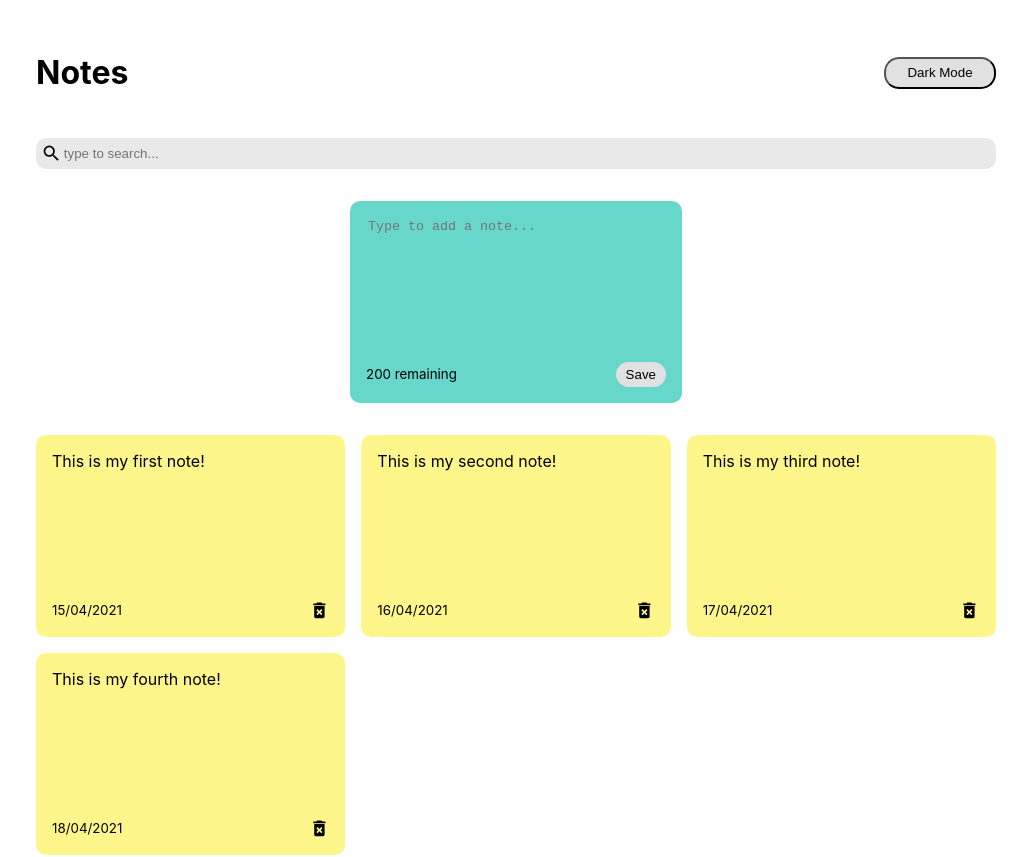
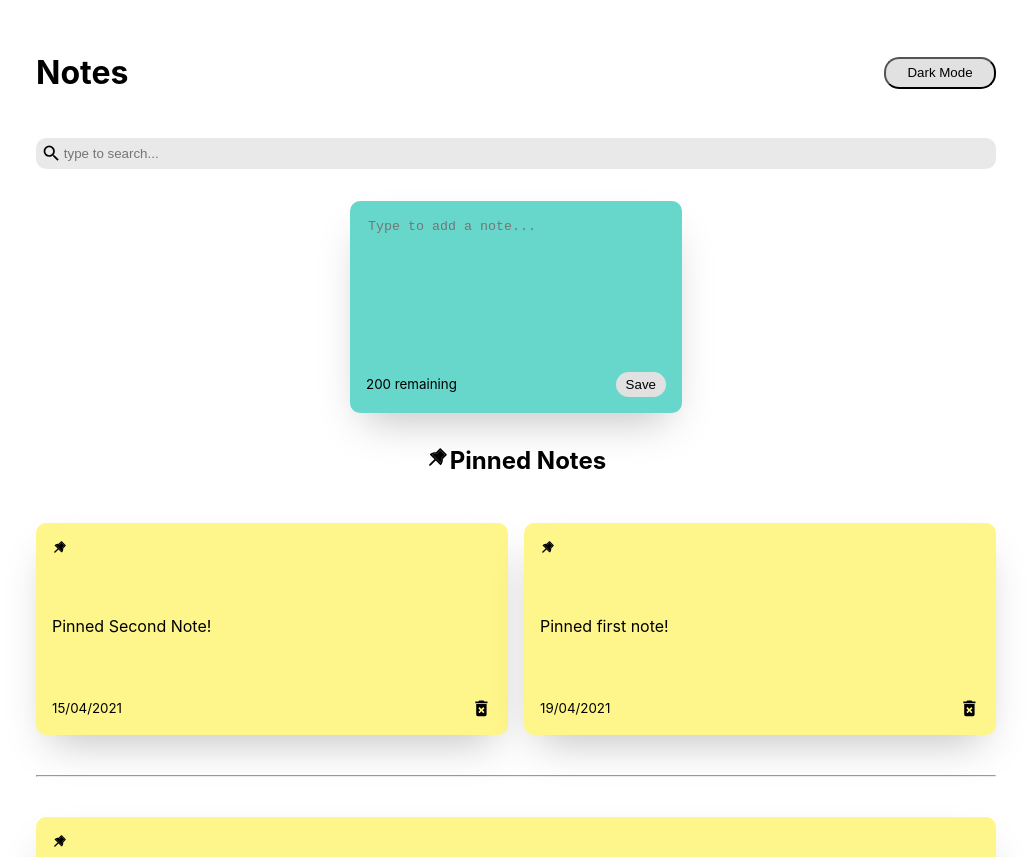
Before and after one commit to Melihberkaydn/Post-It-App, a React (Create React App) app: page / in a window 1280 px wide. Shown: the top 857 px of the page, without its empty margins (124-1155 px from the left). Built offline with nearby package versions, Linux system fonts and the light colour scheme.

Commit message:
Pin component added

```diff
--- a/src/App.js
+++ b/src/App.js
@@ -1,56 +1,58 @@
 import NotesList from "./components/NotesList";
-import React, { useEffect, useState } from "react";
-import { nanoid } from "nanoid";
+import React, { useContext, useEffect, useState } from "react";
+//
 import Search from "./components/Search";
 import Header from "./components/Header";
 import AddNote from "./components/AddNote";
+import NoteContext from "./store/note-context";
 
 function App() {
-  const [notes, setNotes] = useState([
-    { id: nanoid(), text: "This is my first note!", date: "15/04/2021" },
-    { id: nanoid(), text: "This is my second note!", date: "16/04/2021" },
-    { id: nanoid(), text: "This is my third note!", date: "17/04/2021" },
-    { id: nanoid(), text: "This is my fourth note!", date: "18/04/2021" },
-  ]);
+  // const [notes, setNotes] = useState([
+  //   { id: nanoid(), text: "This is my first note!", date: "15/04/2021" },
+  //   { id: nanoid(), text: "This is my second note!", date: "16/04/2021" },
+  //   { id: nanoid(), text: "This is my third note!", date: "17/04/2021" },
+  //   { id: nanoid(), text: "This is my fourth note!", date: "18/04/2021" },
+  // ]);
   const [filterText, setFilterText] = useState("");
   const [darkMode, setDarkMode] = useState(false);
+
+  const noteCtx = useContext(NoteContext);
 
   // receive data from local storage of the browser
   useEffect(() => {
     const savedNotes = JSON.parse(localStorage.getItem("react-notes-app-data"));
 
     if (savedNotes) {
-      setNotes(savedNotes);
+      noteCtx.setNotes(savedNotes);
     }
   }, []);
 
   // save notes to the local storage
   useEffect(() => {
-    localStorage.setItem("react-notes-app-data", JSON.stringify(notes));
-  }, [notes]);
+    localStorage.setItem("react-notes-app-data", JSON.stringify(noteCtx.notes));
+  }, [noteCtx.notes]);
 
   const changeMode = () => {
     setDarkMode((prevMode) => !prevMode);
-    console.log(darkMode);
   };
 
-  const addNote = (text) => {
-    const date = new Date();
-    const newNote = {
-      id: nanoid(),
-      text: text,
-      date: date.toLocaleDateString(),
-    };
+  // const addNote = (text) => {
+  //   const date = new Date();
+  //   const newNote = {
+  //     id: nanoid(),
+  //     text: text,
+  //     date: date.toLocaleDateString(),
+  //   };
 
-    setNotes((prevNotes) => {
-      return [newNote, ...prevNotes];
-    });
-  };
+  //   setNotes((prevNotes) => {
+  //     return [newNote, ...prevNotes];
+  //   });
+  // };
 
-  const deleteNote = (id) => {
-    const remainingNotes = notes.filter((note) => note.id !== id);
-    setNotes(remainingNotes);
-  };
+  // const deleteNote = (id) => {
+  //   const remainingNotes = notes.filter((note) => note.id !== id);
+  //   setNotes(remainingNotes);
+  // };
 
   const onFilter = (text) => {
     setFilterText(text);
@@ -61,13 +63,16 @@ function App() {
       <div className="container">
         <Header darkMode={darkMode} onModeChange={changeMode} />
         <Search onFilter={onFilter} />
-        <AddNote onAdd={addNote} />
+        <AddNote
+        //onAdd={addNote}
+        />
         <NotesList
-          onDelete={deleteNote}
-          onAdd={addNote}
-          notes={notes.filter((note) =>
-            note.text.toLocaleLowerCase().includes(filterText)
-          )}
+          filterText={filterText}
+          // onDelete={deleteNote}
+          // onAdd={addNote}
+          // notes={notes.filter((note) =>
+          //   note.text.toLocaleLowerCase().includes(filterText)
+          //)}
         />
       </div>
     </div>
--- a/src/components/AddNote.jsx
+++ b/src/components/AddNote.jsx
@@ -1,8 +1,11 @@
-import { useState } from "react";
+import { useState, useContext } from "react";
+import NoteContext from "../store/note-context";
 
-const AddNote = ({ onAdd }) => {
+const AddNote = () => {
   const [noteText, setNoteText] = useState("");
   const CharacterLimit = 200;
+
+  const noteCtx = useContext(NoteContext);
 
   const handleChange = (event) => {
     if (CharacterLimit - event.target.value.length >= 0) {
@@ -11,7 +14,7 @@ const AddNote = ({ onAdd }) => {
   };
   const handleClick = () => {
     if (noteText.trim().length > 0) {
-      onAdd(noteText);
+      noteCtx.addNote(noteText);
       setNoteText("");
     }
   };
--- a/src/components/Note.jsx
+++ b/src/components/Note.jsx
@@ -1,13 +1,27 @@
+import { useContext } from "react";
 import { MdDeleteForever } from "react-icons/md";
+import { AiTwotonePushpin } from "react-icons/ai";
+import NoteContext from "../store/note-context";
 
 const Note = (props) => {
+  const noteCtx = useContext(NoteContext);
+
+  const onDelete = (id) => {
+    return noteCtx.removeNote(id);
+  };
+
+  const onPin = (id) => {
+    noteCtx.pinNote(id);
+  };
+
   return (
     <div className="note">
+      <AiTwotonePushpin onClick={() => onPin(props.id)} className="pin-icon" />
       <span>{props.text}</span>
       <div className="note-footer">
         <small>{props.date}</small>
         <MdDeleteForever
-          onClick={() => props.onDelete(props.id)}
+          onClick={() => onDelete(props.id)}
           className="delete-icon"
           size="1.3em"
         />
--- a/src/components/NotesList.jsx
+++ b/src/components/NotesList.jsx
@@ -1,12 +1,23 @@
 import Note from "./Note";
+import React, { useContext } from "react";
+import NoteContext from "../store/note-context";
+import Pinner from "./Pin-Section/Pinner";
 
-const NotesList = ({ notes, onDelete }) => {
+const NotesList = ({ filterText }) => {
+  const noteCtx = useContext(NoteContext);
+
+  const filteredNotes = noteCtx.notes.filter((note) => {
+    return note.text.toLocaleLowerCase().includes(filterText);
+  });
+
   return (
+    <React.Fragment>
+      <Pinner />
       <div className="notes-list">
-      {notes.map((item) => {
+        {filteredNotes.map((item) => {
           return (
             <Note
-            onDelete={onDelete}
+              //onDelete={onDelete}
               key={item.id}
               id={item.id}
               text={item.text}
@@ -15,6 +26,7 @@ const NotesList = ({ notes, onDelete }) => {
           );
         })}
       </div>
+    </React.Fragment>
   );
 };
 
--- /dev/null
+++ b/src/components/Pin-Section/Pinner.jsx
@@ -0,0 +1,33 @@
+import React, { useContext } from "react";
+import { AiTwotonePushpin } from "react-icons/ai";
+import Note from "../Note";
+import NoteContext from "../../store/note-context";
+import classes from "../Pin-Section/Pinner.module.css";
+
+const Pinner = () => {
+  const noteCtx = useContext(NoteContext);
+  return (
+    <React.Fragment>
+      <h2 className={classes.header}>
+        <AiTwotonePushpin />
+        Pinned Notes
+      </h2>
+      <div className={classes.notes}>
+        {noteCtx.pinnedNotes.map((item) => {
+          return (
+            <Note
+              //onDelete={onDelete}
+              key={item.id}
+              id={item.id}
+              text={item.text}
+              date={item.date}
+            ></Note>
+          );
+        })}
+      </div>
+      <hr className={classes.divider} />
+    </React.Fragment>
+  );
+};
+
+export default Pinner;
--- /dev/null
+++ b/src/components/Pin-Section/Pinner.module.css
@@ -0,0 +1,18 @@
+
+.header {
+        display: "block";
+        text-align: center;
+        margin-bottom: 2em;
+}
+
+.divider {
+    margin-top: 2.5em;
+    margin-bottom: 2.5em;
+  }
+
+
+.notes {
+    display: grid;
+    grid-gap: 1rem;
+    grid-template-columns: repeat(auto-fit, minmax(250px, 1fr));
+  }
--- a/src/index.css
+++ b/src/index.css
@@ -22,15 +22,6 @@ code {
 }
 
 
-
-.notes-list {
-  display: grid;
-  grid-gap: 1rem;
-  grid-template-columns: repeat(auto-fit, minmax(250px, 1fr));
-}
-
-
-
 textarea {
   border:none;
   resize: none;
@@ -53,15 +44,23 @@ textarea:focus {
   cursor: pointer;
 }
 
+.notes-list {
+  display: grid;
+  grid-gap: 1rem;
+  grid-template-columns: repeat(auto-fit, minmax(250px, 1fr));
+}
+
+
 .note {
   background-color: #fef68a;
   border-radius: 10px;
   padding: 1rem;
-  min-height: 170px;
+  min-height: 180px;
   display: flex;
   flex-direction: column;
   justify-content: space-between;
   white-space: pre-wrap;
+  box-shadow: 0 20px 40px -14px rgba(0, 0, 0, 0.25);
 }
 
 .note.new {
@@ -81,6 +80,19 @@ textarea:focus {
 
 .delete-icon {
   cursor: pointer;
+  border-radius: 10px;
+}
+.pin-icon {
+  cursor: pointer;
+  border-radius: 10px;
+}
+
+
+.delete-icon:hover {
+  background-color: #b4b4b4;
+}
+.pin-icon:hover {
+  background-color: #b4b4b4;
 }
 
 .search {
--- a/src/index.js
+++ b/src/index.js
@@ -2,11 +2,12 @@ import React from "react";
 import ReactDOM from "react-dom";
 import "./index.css";
 import App from "./App";
+import NoteProvider from "./store/NoteProvider";
 
 ReactDOM.render(
-  <React.StrictMode>
+  <NoteProvider>
     <App />
-  </React.StrictMode>,
+  </NoteProvider>,
   document.getElementById("root")
 );
 
--- /dev/null
+++ b/src/store/NoteProvider.jsx
@@ -0,0 +1,127 @@
+import NoteContext from "./note-context";
+import React, { useReducer } from "react";
+import { nanoid } from "nanoid";
+
+const defaultNoteState = {
+  notes: [
+    {
+      id: nanoid(),
+      text: "This is my first note!",
+      date: "15/04/2021",
+      pinned: false,
+    },
+  ],
+  pinnedNotes: [
+    {
+      id: nanoid(),
+      text: "Pinned Second Note!",
+      date: "15/04/2021",
+      pinned: true,
+    },
+    {
+      id: nanoid(),
+      text: "Pinned first note!",
+      date: "19/04/2021",
+      pinned: true,
+    },
+  ],
+};
+
+const noteReducer = (state, action) => {
+  if (action.type === "SET") {
+    return {
+      notes: action.item,
+      pinnedNotes: state.pinnedNotes,
+    };
+  } else if (action.type === "ADD") {
+    const date = new Date();
+    const newNotes = [
+      {
+        id: nanoid(),
+        text: action.item,
+        date: date.toLocaleDateString(),
+        pinned: false,
+      },
+      ...state.notes,
+    ];
+
+    return {
+      notes: newNotes,
+      pinnedNotes: state.pinnedNotes,
+    };
+  } else if (action.type === "REMOVE") {
+    const newNotes = state.notes.filter((note) => {
+      return note.id !== action.id;
+    });
+    return {
+      notes: newNotes,
+      pinnedNotes: state.pinnedNotes,
+    };
+  } else if (action.type === "PIN") {
+    const pinnedNoteIndex = state.notes.findIndex((note) => {
+      return note.id === action.id;
+    });
+    let updatedNotes = [...state.notes];
+    const pinnedNote = state.notes[pinnedNoteIndex];
+
+    console.log(updatedNotes);
+    console.log(pinnedNote);
+    // const newNoteState = { ...pinnedNote, pinned: !pinnedNote.pinned };
+    // updatedNotes[pinnedNoteIndex] = newNoteState;
+
+    // const pinnedNotes = updatedNotes.filter((note) => {
+    //   return note.pinned !== true;
+    // });
+
+    // updatedNotes = updatedNotes.filter((note) => {
+    //   return note.pinned !== true;
+    // });
+
+    return {
+      //notes: updatedNotes,
+      //pinnedNotes: pinnedNotes,
+    };
+  }
+
+  return defaultNoteState;
+};
+
+const NoteProvider = (props) => {
+  const [noteState, dispatchNoteAction] = useReducer(
+    noteReducer,
+    defaultNoteState
+  );
+
+  const setNotes = (notes) => {
+    dispatchNoteAction({ type: "SET", item: notes });
+  };
+
+  const addNote = (text) => {
+    dispatchNoteAction({ type: "ADD", item: text });
+  };
+
+  const removeNote = (id) => {
+    dispatchNoteAction({ type: "REMOVE", id: id });
+  };
+
+  const pinNote = (id) => {
+    dispatchNoteAction({ type: "PIN", item: id });
+  };
+
+  const noteContext = {
+    notes: noteState.notes,
+    pinnedNotes: noteState.pinnedNotes,
+    setNotes: setNotes,
+    addNote: addNote,
+    removeNote: removeNote,
+    pinNote: pinNote,
+  };
+
+  return (
+    <NoteContext.Provider value={noteContext}>
+      {props.children}
+    </NoteContext.Provider>
+  );
+};
+
+export default NoteProvider;
--- /dev/null
+++ b/src/store/note-context.jsx
@@ -0,0 +1,15 @@
+import React from "react";
+
+const noteState = {
+  notes: [],
+  pinnedNotes: [],
+  searchText: "",
+  setNotes: (notes) => {},
+  addNote: (text) => {},
+  deleteNote: (id) => {},
+  pinNote: (id) => {},
+};
+
+const NoteContext = React.createContext(noteState);
+
+export default NoteContext;
```
Lines whose indentation alone changed are shown as unchanged.
